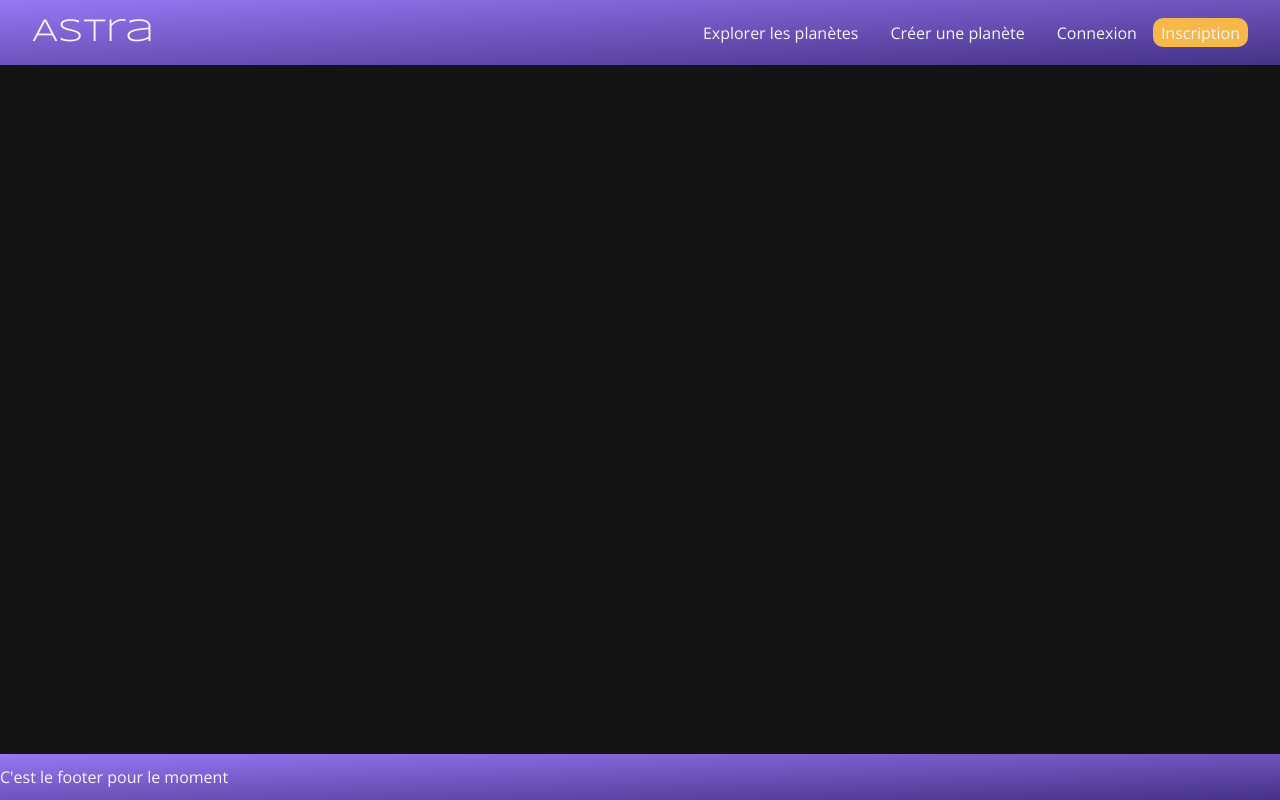
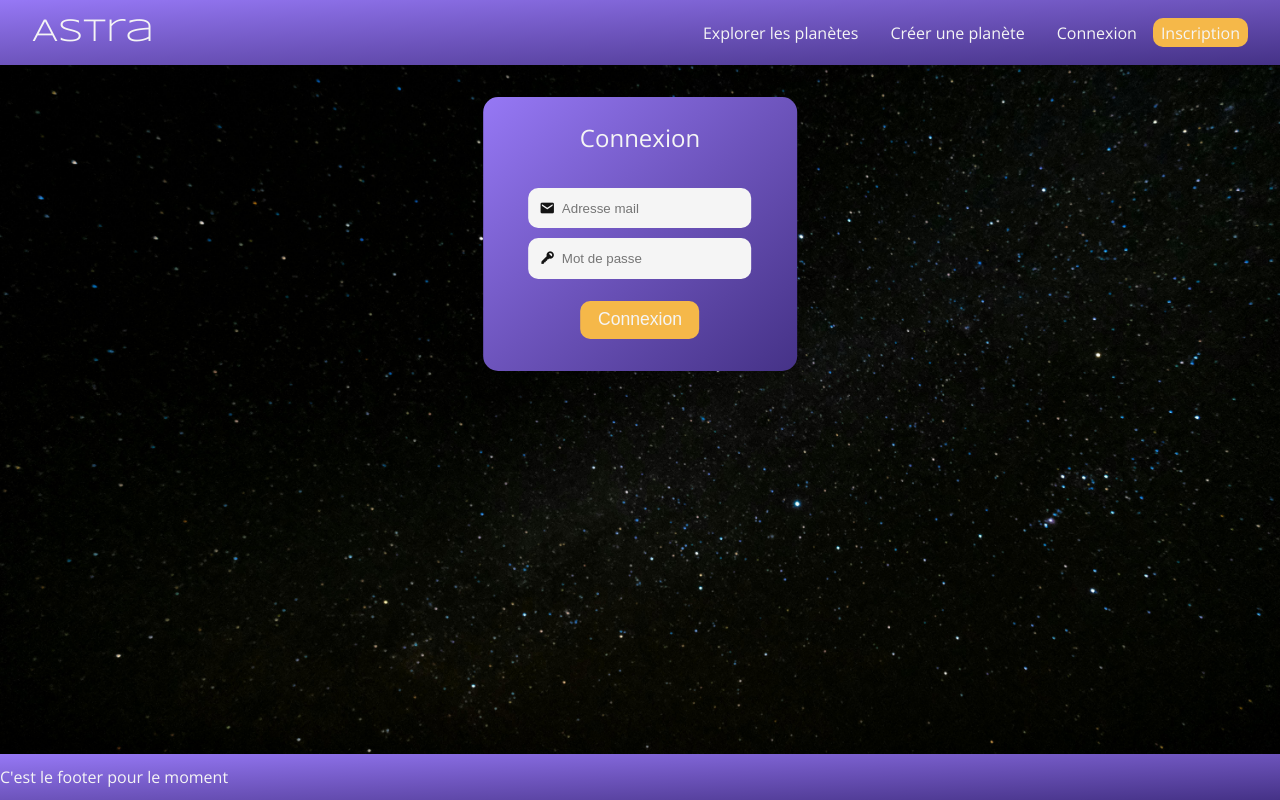
Before and after one commit to ISaejinI/Astra, a PHP site: page /views/login.php in a window 1280 px wide. Run offline with PHP 8.4, Linux system fonts and the light colour scheme.

Commit message:
Login OK

```diff
--- a/CSS/_buttons.scss
+++ b/CSS/_buttons.scss
@@ -2,4 +2,5 @@
    background-color: $dark-yellow;
    padding: 0.2em 0.5em;
    border-radius: 10px;
+   border: none;
 }
--- a/CSS/main.css
+++ b/CSS/main.css
@@ -47,6 +47,7 @@ h1, .montserrat {
   background-color: #F5B849;
   padding: 0.2em 0.5em;
   border-radius: 10px;
+  border: none;
 }
 
 /* -- HEADER -- */
@@ -152,4 +153,55 @@ main {
   width: 100%;
 }
 
+/* -- CONNEXION / INSCRIPTION -- */
+.log {
+  background-image: linear-gradient(to right bottom, #9678f5, #8166d8, #6d54bc, #5943a1, #453287);
+  position: absolute;
+  top: 50%;
+  left: 50%;
+  transform: translate(-50%);
+  display: flex;
+  flex-direction: column;
+  align-items: center;
+  padding: 0em 2em;
+  padding-bottom: 2em;
+  border-radius: 15px;
+}
+.log p {
+  font-size: 1.5em;
+}
+.log form {
+  display: flex;
+  flex-direction: column;
+  align-items: center;
+}
+.log input[type=submit] {
+  padding: 0.5em 1em;
+  color: #F5F5F5;
+  font-size: 1.1em;
+}
+.log input[type=submit]:hover {
+  color: #F4E861;
+}
+
+.log-inp {
+  position: relative;
+}
+.log-inp span {
+  position: absolute;
+  top: 40%;
+  left: 1.5em;
+}
+.log-inp span i {
+  color: #141414;
+}
+.log-inp input {
+  margin: 0.75em 1em 0 1em;
+  padding: 0.95em;
+  padding-left: 2.5em;
+  border: none;
+  border-radius: 10px;
+  background-color: #F5F5F5;
+}
+
 /*# sourceMappingURL=main.css.map */
--- a/CSS/main.scss
+++ b/CSS/main.scss
@@ -122,3 +122,62 @@ main {
         width: 100%;
     }
 }
+
+/* -- CONNEXION / INSCRIPTION -- */
+
+.log {
+    background-image: $bg-purple-gradiant;
+    position: absolute;
+    top: 50%;
+    left: 50%;
+    transform: translate(-50%);
+    display: flex;
+    flex-direction: column;
+    align-items: center;
+    padding: 0em 2em;
+    padding-bottom: 2em;
+    border-radius: 15px;
+
+    p {
+       font-size: 1.5em;
+    }
+
+    form {
+        display: flex;
+        flex-direction: column;
+        align-items: center;
+    }
+
+    input[type=submit] {
+        padding: 0.5em 1em;
+        color: $white;
+        font-size: 1.1em;
+
+        &:hover {
+            color: $light-yellow;
+        }
+    }
+}
+
+.log-inp {
+    position: relative;
+
+    span {
+        position: absolute;
+        top: 40%;
+        left: 1.5em;
+
+        i {
+            color: $black;
+        }
+    }
+
+    input {
+        margin: 0.75em 1em 0 1em;
+        padding: 0.95em;
+        padding-left: 2.5em;
+        border: none;
+        border-radius: 10px;
+        background-color: $white;
+    }
+}
--- a/template/header.html
+++ b/template/header.html
@@ -7,6 +7,7 @@
     <title>Astra</title>
     <link rel="stylesheet" href="../css/main.css" />
     <link rel="stylesheet" href="https://unpkg.com/swiper/swiper-bundle.min.css">
+    <link href='https://unpkg.com/boxicons@2.1.4/css/boxicons.min.css' rel='stylesheet'>
     <script src="https://unpkg.com/swiper/swiper-bundle.min.js"></script>
 </head>
 
--- a/views/login.php
+++ b/views/login.php
@@ -1,5 +1,34 @@
 <?php require "../template/header.html" ?>
 
+<style>
+    body {
+        background-image: url(../src/Sky-bg.jpg);
+        background-repeat: no-repeat;
+        background-size: cover;
+    }
+</style>
 
+<section>
+    <div class="log">
+        <p>Connexion</p>
+        <form action="" method="post">
+            <div class="log-inp">
+                <span>
+                    <i class='bx bxs-envelope'></i>
+                </span>
+                <input type="email" name="email" id="email" required placeholder="Adresse mail">
+            </div>
+            <div class="log-inp">
+                <span>
+                    <i class='bx bxs-key'></i>
+                </span>
+                <input type="password" name="pwd" id="pwd" required placeholder="Mot de passe">
+            </div>
+            <br>
+
+            <input type="submit" value="Connexion" class="bu-head">
+        </form>
+    </div>
+</section>
 
 <?php require "../template/footer.html" ?>
```
Also changed, not shown: views/register.php (+29 -0 lines), 1 other file.
